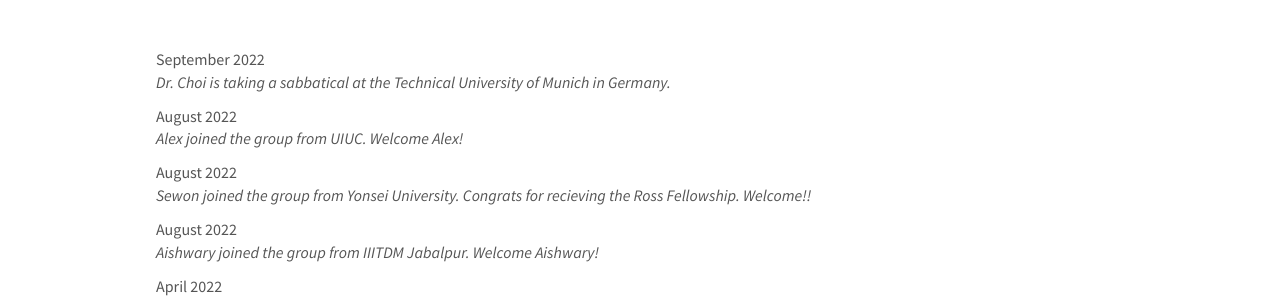
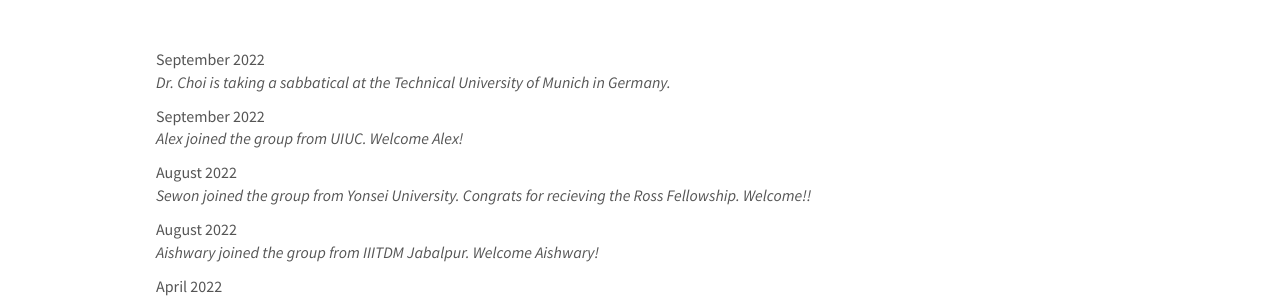
Before and after one commit to choidnalab/choidnalab.github.io, a Jekyll site: the page built from _pages/allnews.md, in a window 1280 px wide and 900 px high. Shown: the part 134-434 px from the top of the window. Built offline with Jekyll 4.4.1, drawn with Linux system fonts in a browser that asks for light colours; nearby versions of some CDN libraries.

Commit message:
Update news.yml

```diff
--- a/_data/news.yml
+++ b/_data/news.yml
@@ -4,7 +4,7 @@
 - date: September 2022
   headline: Dr. Choi is taking a sabbatical at the Technical University of Munich in Germany.
 
-- date: August 2022
+- date: September 2022
   headline: Alex joined the group from UIUC. Welcome Alex!
 
 - date: August 2022
```
